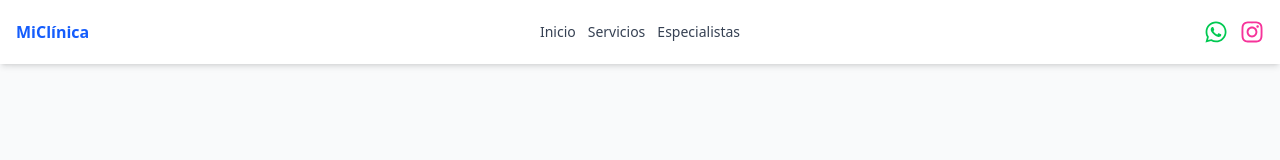
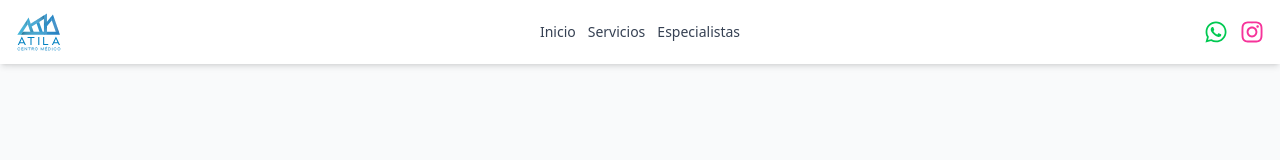
Before and after one commit to pipelinubiobio/atilaViteTailwind, a React (Vite) app in the folder atilaFron2/: page / in a window 1280 px wide. Shown: the top 160 px of the page. Built offline with nearby package versions, Linux system fonts and the light colour scheme.

Commit message:
logosvgatila

```diff
--- a/atilaFron2/src/components/Navbar.tsx
+++ b/atilaFron2/src/components/Navbar.tsx
@@ -1,5 +1,8 @@
 import { useEffect, useRef, useState } from 'react'
 import { FaWhatsapp, FaInstagram } from 'react-icons/fa'
+
+import LogoAtila from '../assets/LogoAtila.svg'
+
 
 import ModalHamburguesa from './ModalHamburguesa'
 import { navLinks } from '../constants/navLinks'
@@ -48,9 +51,13 @@ function Navbar() {
           className="max-w-7xl mx-auto h-full flex items-center justify-between gap-2"
         >
           {/* IZQUIERDA - LOGO */}
-          <div className="flex items-center justify-start flex-[1_1_0%] min-w-0">
-            <h1 className="text-base font-bold text-blue-600 whitespace-nowrap">MiClínica</h1>
-          </div>
+            <div className="flex items-center justify-start flex-[1_1_0%] min-w-0">
+                <img
+                    src={LogoAtila}
+                    alt="Logo de la clínica"
+                    className="h-10 w-auto object-contain"
+                />
+            </div>
 
           {/* CENTRO - ACCIONES o BOTÓN */}
           <div className="flex items-center justify-center flex-[1_1_0%] min-w-0 overflow-hidden">
```
Also changed, not shown: atilaFron2/src/assets/LogoAtila.svg (added).
